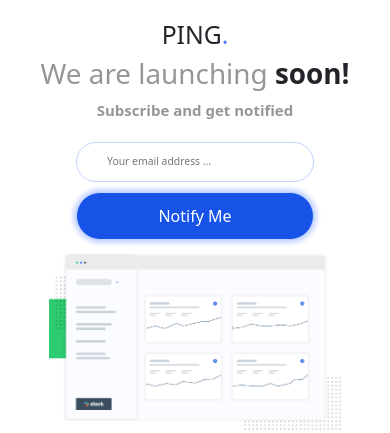
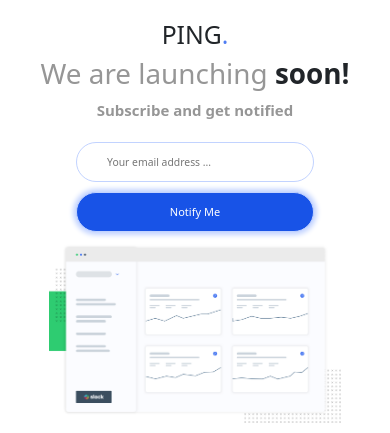
Before and after one commit to aswathysaji/ping-coming-soon-page, a plain HTML site: page index.html in a window 390 px wide. Shown: the top 433 px of the page. Drawn offline with nearby package versions, Linux system fonts and the light colour scheme.

Commit message:
Update style.css

```diff
--- a/style.css
+++ b/style.css
@@ -119,7 +119,7 @@ h2{
         height: 80%;
     }
 }
-@media (max-width:576px) {
+@media (max-width:540px) {
     body{
         margin: 15% 0 5.5% 0;
     }
@@ -131,10 +131,17 @@ h2{
     }
     #Email
     {
+        width: 100%;
+        height: 40px;
         border-color: hsl(223, 100%, 88%);
     }
     #Submit{
+        width: 100%;
+        height: 40px;
+        border-color: hsl(223, 100%, 88%);
         margin-bottom: 5%;
+        text-align: center;
+        font-size: 11px;
     }
     .img img{
         width: 80%;
```
